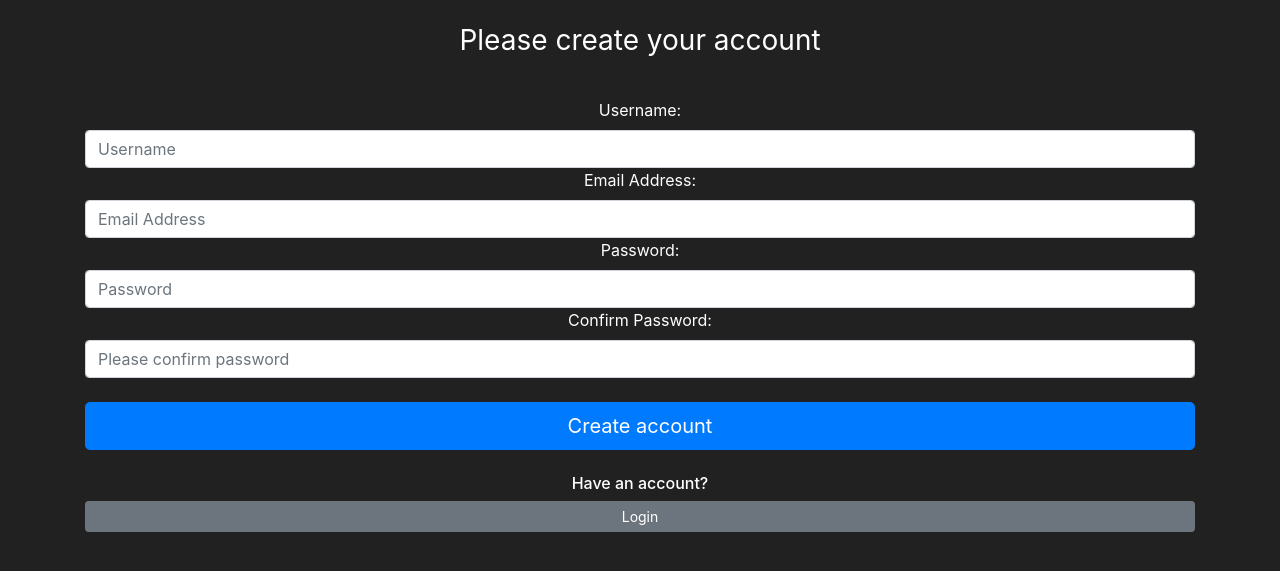
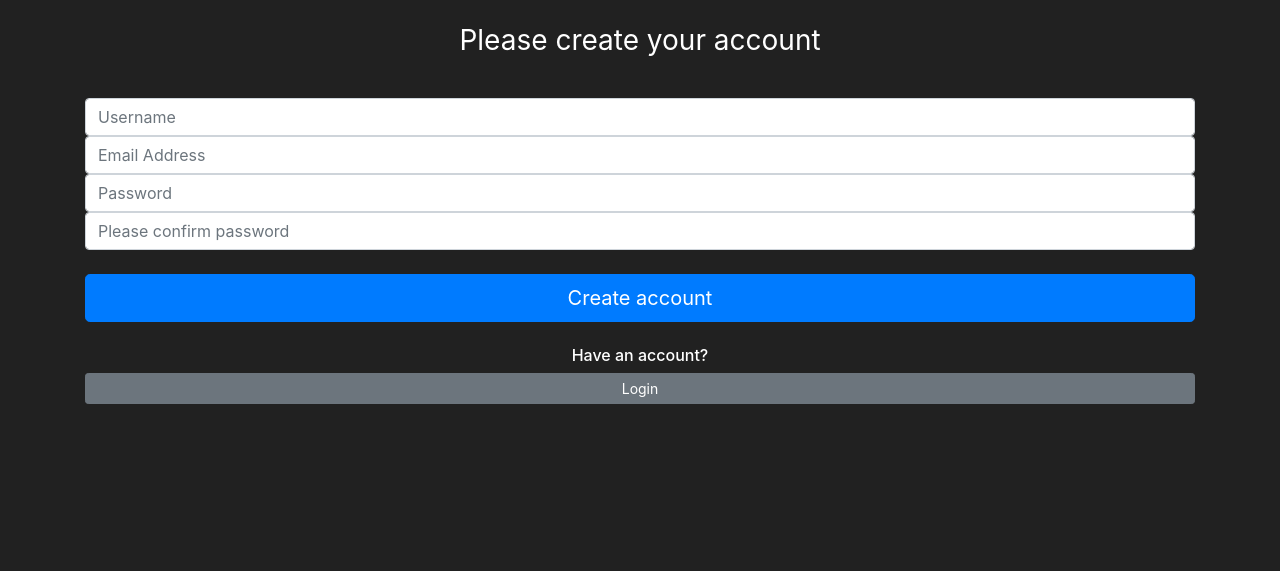
Before and after one commit to Hello-CS/python-flask-market, a Flask app: page /register in a window 1280 px wide. Shown: the part 56-627 px from the top of the page. Run offline with Flask 2, Linux system fonts and the light colour scheme; some libraries are stand-ins or nearby versions.

Commit message:
Editing register page

```diff
--- a/market/templates/register.html
+++ b/market/templates/register.html
@@ -11,16 +11,16 @@
         <br>
         <form method="POST" class="form-register" style="color:white">
             {{ form.hidden_tag() }} <!--Generates a random token that protects us from Cross Site Request Forgery-->
-            {{ form.username.label() }}
+
             {{ form.username(class="form-control", placeholder="Username") }} <!--Flask forms can accept attr like real HTML-->
 
-            {{ form.email_address.label() }}
+
             {{ form.email_address(class="form-control", placeholder="Email Address") }}
 
-            {{ form.password1.label() }}
+
             {{ form.password1(class="form-control", placeholder="Password") }}
 
-            {{ form.password2.label() }}
+
             {{ form.password2(class="form-control", placeholder="Please confirm password") }}
 
             <br>
```
